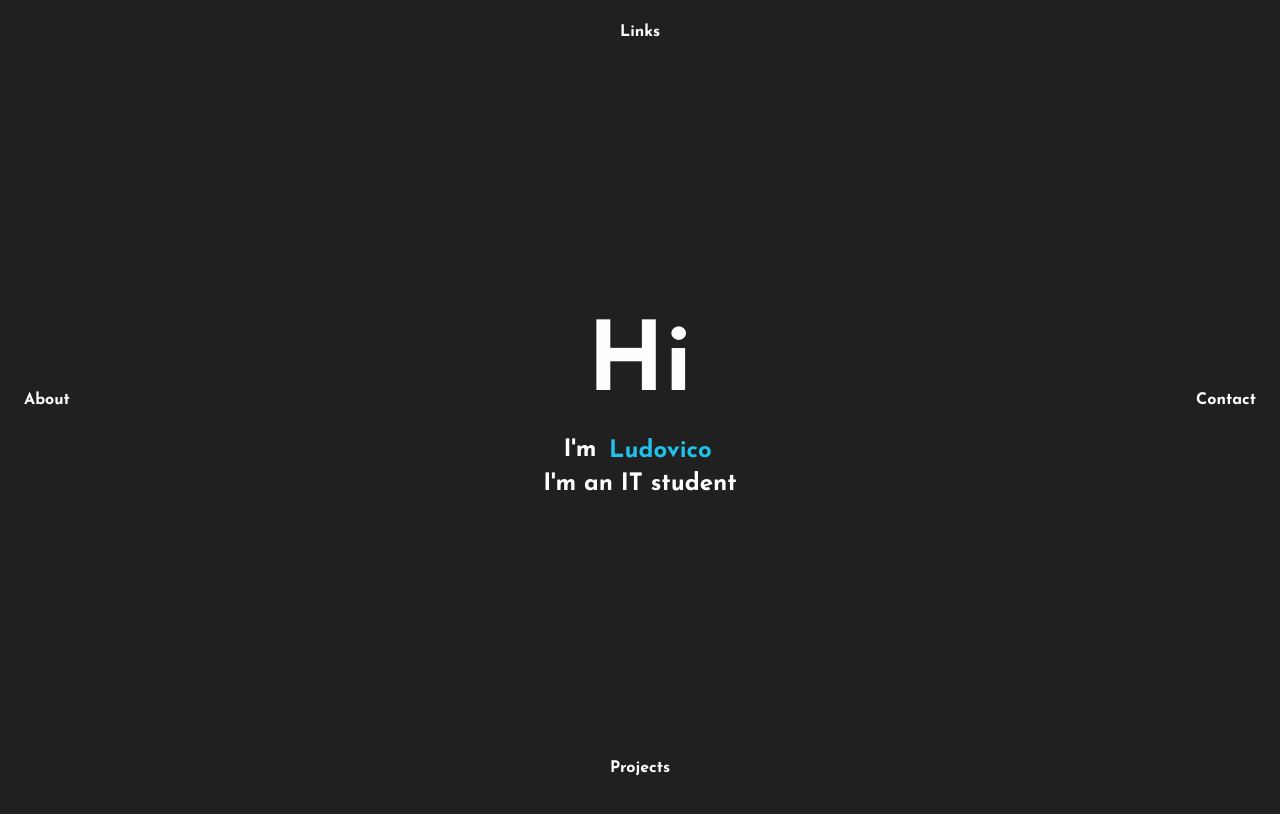
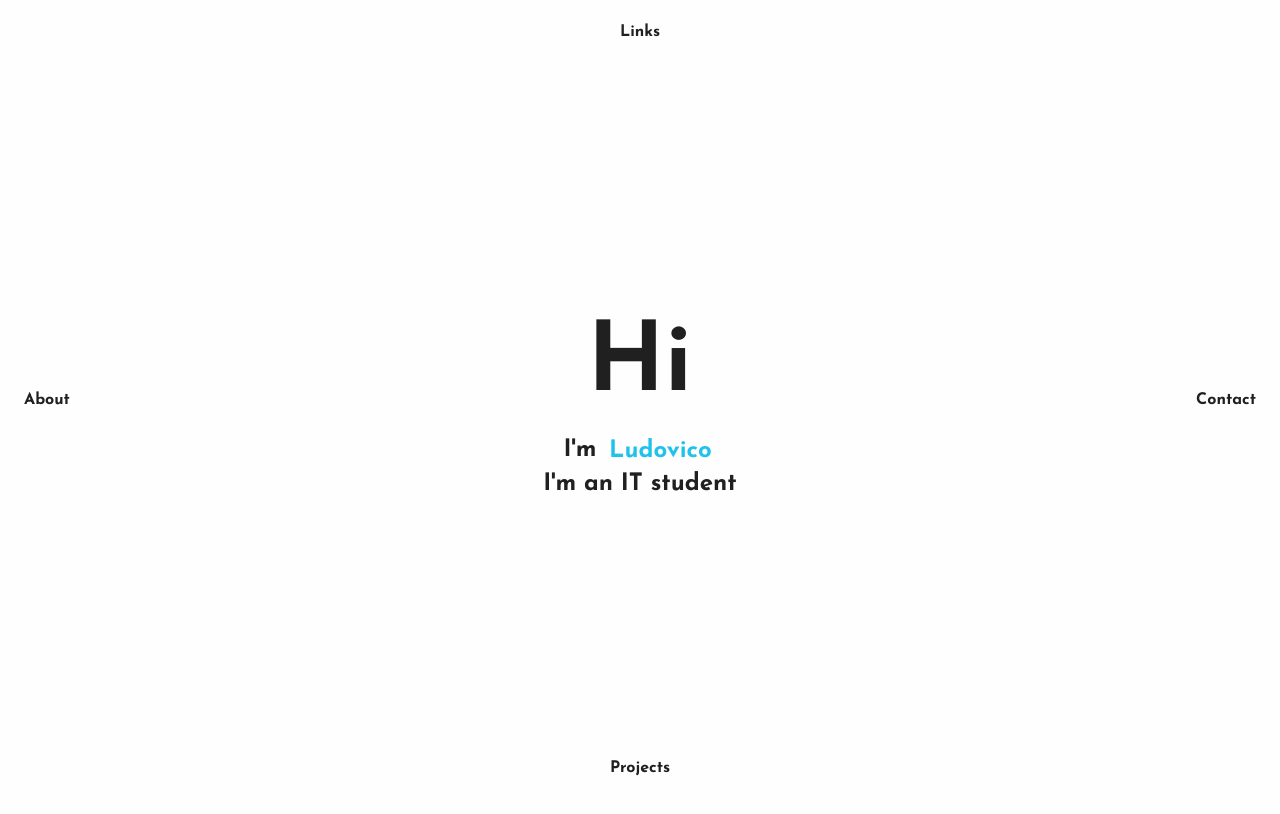
Before and after one commit to spitaa/spitaa.github.io, a plain HTML site: page index.html in a window 1280 px wide. Shown: the top 814 px of the page. Drawn offline with Linux system fonts and the light colour scheme.

Commit message:
dark theme

```diff
--- a/style.css
+++ b/style.css
@@ -5,6 +5,13 @@
     --bg0: #202020;
     --fg0: #fefefe;
     --acc1: #20c2eb;
+}
+
+@media (prefers-color-scheme: light) {
+    :root {
+        --bg0: #fefefe;
+        --fg0: #202020;
+    }
 }
 
 ::-webkit-scrollbar {
```
